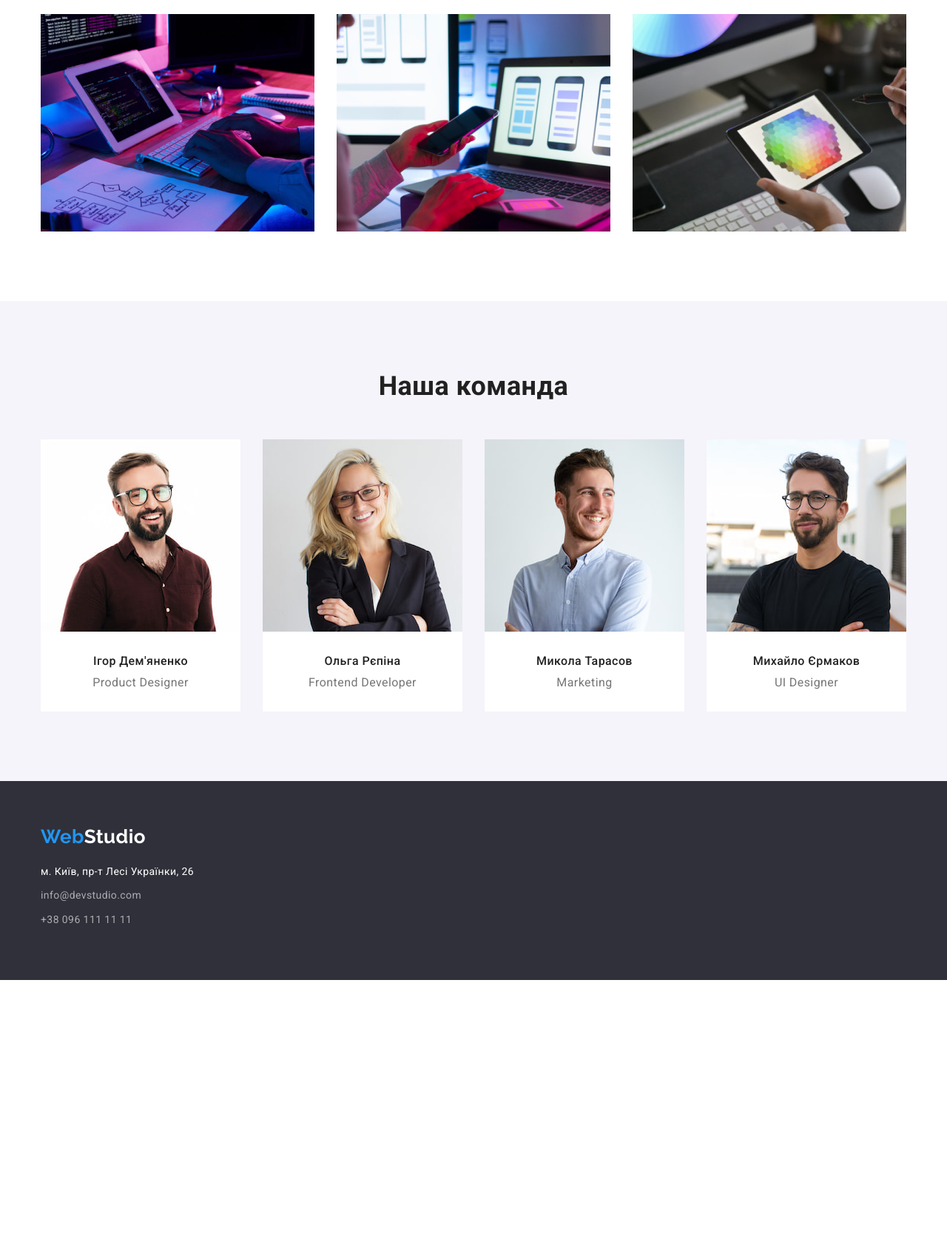
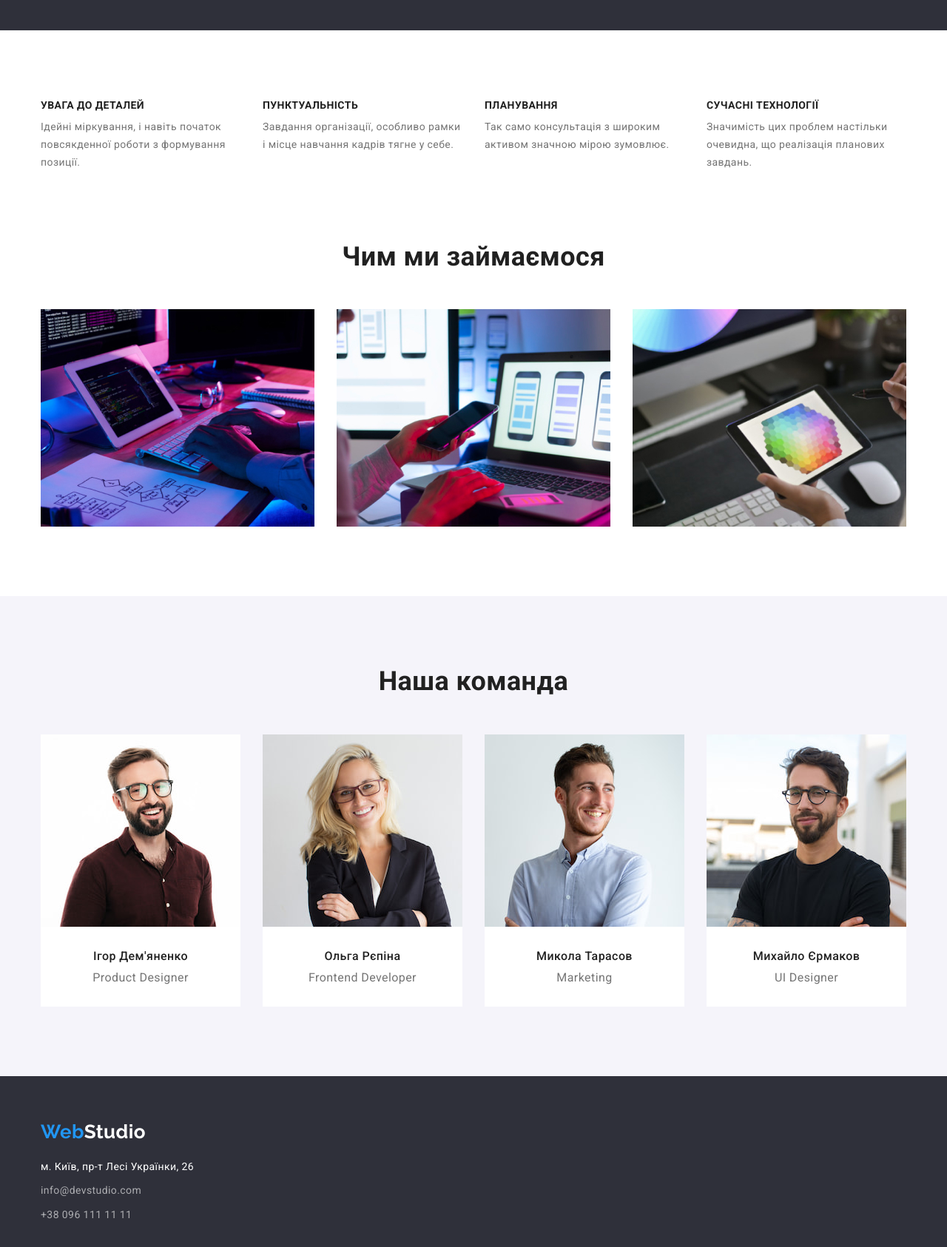
Before and after one commit to AlexArmor/goit-markup-hw-03, a plain HTML site: page index.html in a window 1280 px wide. Shown: the part 640-2326 px from the top of the page at 74% size. Before the commit the page ends 1965 px from the top, so only its background shows below. Drawn offline with nearby package versions, Linux system fonts and the light colour scheme.

Commit message:
corrected paddings and borders

```diff
--- a/css/styles.css
+++ b/css/styles.css
@@ -100,7 +100,7 @@ body {
 
 .page-header {
   background-color: var(--primary-bg-color);
-  border: 1px solid var(--border-header-color);
+  border-bottom: 1px solid var(--border-header-color);
 }
 
 .header {
@@ -125,6 +125,8 @@ body {
 .hero {
   background-color: var(--footer-background-color);
   text-align: center;
+  padding-top: 200px;
+  padding-bottom: 200px;
 }
 
 .hero-title {
@@ -184,14 +186,17 @@ body {
   margin-bottom: 50px;
 }
 
+.features {
+  padding-top: 94px;
+  padding-bottom: 94px;
+}
+
 .features-title {
   display: none;
 }
 
 .feature-list {
   display: flex;
-  padding-top: 94px;
-  padding-bottom: 94px;
 }
 
 .feature-list .item {
@@ -217,10 +222,13 @@ body {
   line-height: 1.71;
 }
 
+.section.work {
+  padding-bottom: 94px;
+}
+
 .work-list {
   display: flex;
-  justify-content: space-between;
-  padding-bottom: 94px;
+  gap: 30px;
 }
 
 .section.team {
@@ -274,9 +282,12 @@ body {
   margin-bottom: 20px;
 }
 
+.footer .item:not(:last-child) {
+  margin-bottom: 9px;
+}
+
 .address {
   padding: 0;
-  margin-bottom: 9px;
   display: inline-block;
 }
 
@@ -285,7 +296,6 @@ body {
   font-style: normal;
   color: var(--footer-contacts-color);
   display: inline-block;
-  margin-bottom: 9px;
 }
 
 .projects .button:hover,
@@ -327,7 +337,6 @@ body {
 
 .projects-list .item {
   flex-basis: calc((100% - 60px) / 3);
-  border: 1px solid var(--border-projects-color);
 }
 
 .projects {
@@ -337,4 +346,7 @@ body {
 
 .projects-list .text-block {
   padding: 24px 20px;
+  border-left: 1px solid var(--border-projects-color);
+  border-right: 1px solid var(--border-projects-color);
+  border-bottom: 1px solid var(--border-projects-color);
 }
--- a/index.html
+++ b/index.html
@@ -74,7 +74,7 @@
         </div>
       </section>
       <!-- Чим ми займаємося -->
-      <section class="section">
+      <section class="section work">
         <div class="container">
           <h2 class="section-title">Чим ми займаємося</h2>
           <ul class="work-list list">
@@ -145,9 +145,13 @@
         <a href="/" class="logo"><span class="span">Web</span>Studio</a>
         <address>
           <ul class="list">
-            <li><a href="/" class="address footer">м. Київ, пр-т Лесі Українки, 26</a></li>
-            <li><a href="mailto:info@devstudio.com" class="contacts">info@devstudio.com</a></li>
-            <li><a href="tel:+380961111111" class="contacts">+38 096 111 11 11</a></li>
+            <li class="item">
+              <a href="/" class="address footer">м. Київ, пр-т Лесі Українки, 26</a>
+            </li>
+            <li class="item">
+              <a href="mailto:info@devstudio.com" class="contacts">info@devstudio.com</a>
+            </li>
+            <li class="item"><a href="tel:+380961111111" class="contacts">+38 096 111 11 11</a></li>
           </ul>
         </address>
       </div>
```
Also changed, not shown: portfolio.html (+7 -3 lines).
